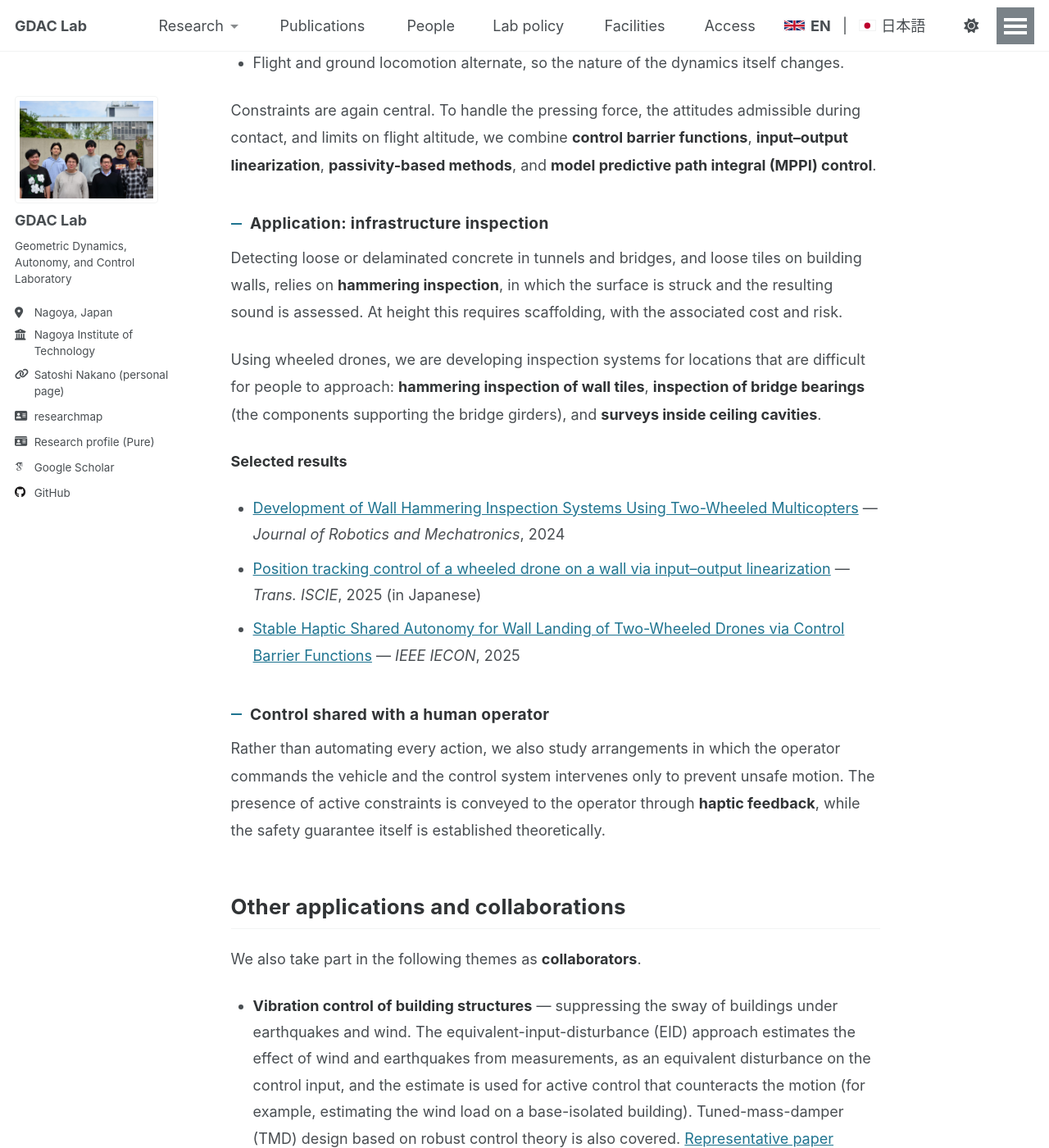
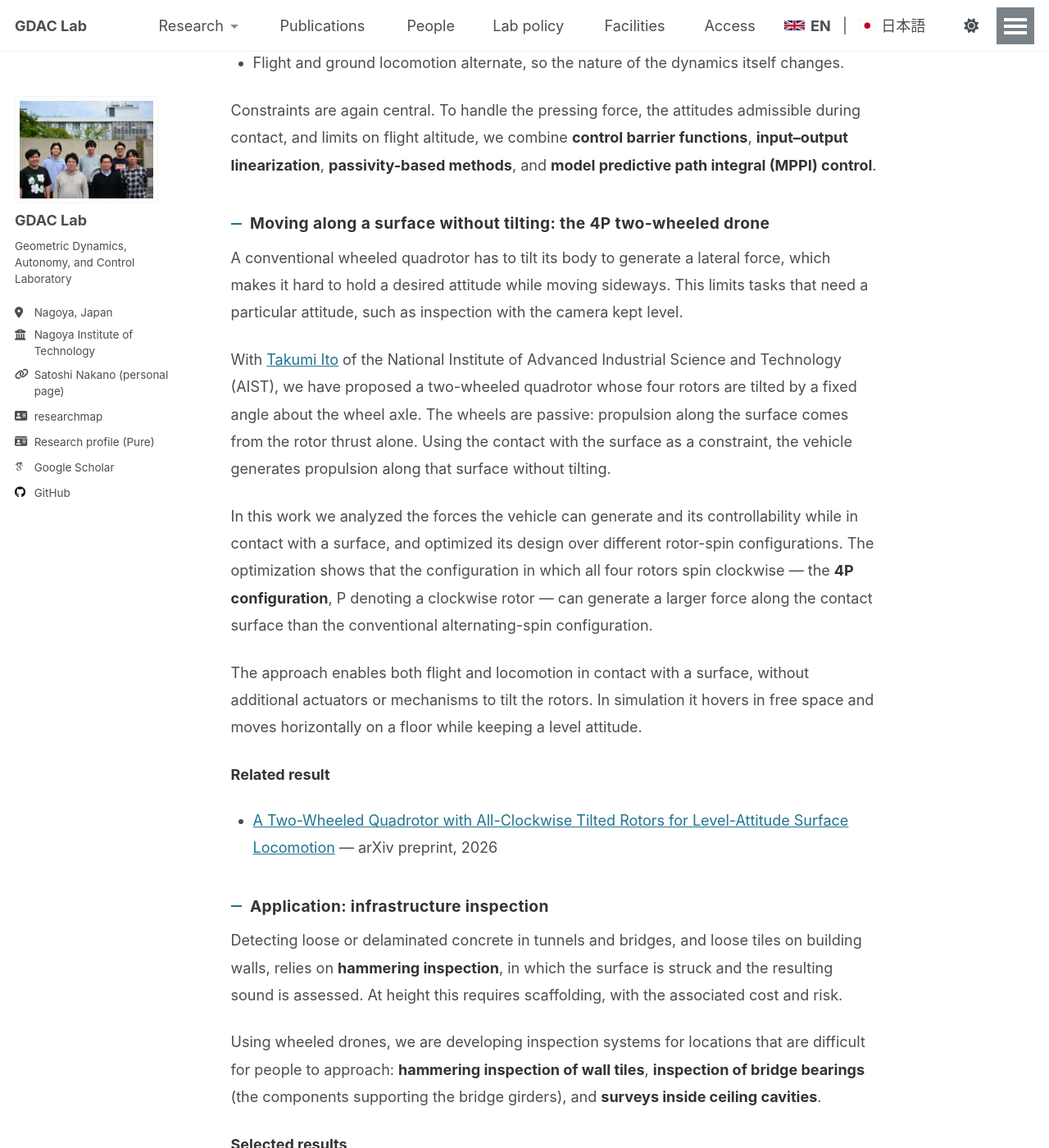
Before and after one commit to GDAC-Lab/gdac-lab.github.io, a Jekyll site: the page built from _pages/research.md, in a window 1280 px wide and 1400 px high, scrolled down 5244 px. Shown: the whole window at 82% size. Built offline with Jekyll 4.4.1, drawn with Linux system fonts in a browser that asks for light colours.

```diff
--- a/_pages/research.md
+++ b/_pages/research.md
@@ -106,6 +106,20 @@ From a control standpoint, this vehicle presents the following difficulties.
 
 Constraints are again central. To handle the pressing force, the attitudes admissible during contact, and limits on flight altitude, we combine **control barrier functions**, **input–output linearization**, **passivity-based methods**, and **model predictive path integral (MPPI) control**.
 
+#### Moving along a surface without tilting: the 4P two-wheeled drone
+
+A conventional wheeled quadrotor has to tilt its body to generate a lateral force, which makes it hard to hold a desired attitude while moving sideways. This limits tasks that need a particular attitude, such as inspection with the camera kept level.
+
+With [Takumi Ito](https://takumito.github.io/) of the National Institute of Advanced Industrial Science and Technology (AIST), we have proposed a two-wheeled quadrotor whose four rotors are tilted by a fixed angle about the wheel axle. The wheels are passive: propulsion along the surface comes from the rotor thrust alone. Using the contact with the surface as a constraint, the vehicle generates propulsion along that surface without tilting.
+
+In this work we analyzed the forces the vehicle can generate and its controllability while in contact with a surface, and optimized its design over different rotor-spin configurations. The optimization shows that the configuration in which all four rotors spin clockwise — the **4P configuration**, P denoting a clockwise rotor — can generate a larger force along the contact surface than the conventional alternating-spin configuration.
+
+The approach enables both flight and locomotion in contact with a surface, without additional actuators or mechanisms to tilt the rotors. In simulation it hovers in free space and moves horizontally on a floor while keeping a level attitude.
+
+**Related result**
+
+- [A Two-Wheeled Quadrotor with All-Clockwise Tilted Rotors for Level-Attitude Surface Locomotion](https://arxiv.org/abs/2610.40502) — arXiv preprint, 2026
+
 #### Application: infrastructure inspection
 
 Detecting loose or delaminated concrete in tunnels and bridges, and loose tiles on building walls, relies on **hammering inspection**, in which the surface is struck and the resulting sound is assessed. At height this requires scaffolding, with the associated cost and risk.
```
Also changed, not shown: _pages/ja/research.md (+14 -0 lines).
